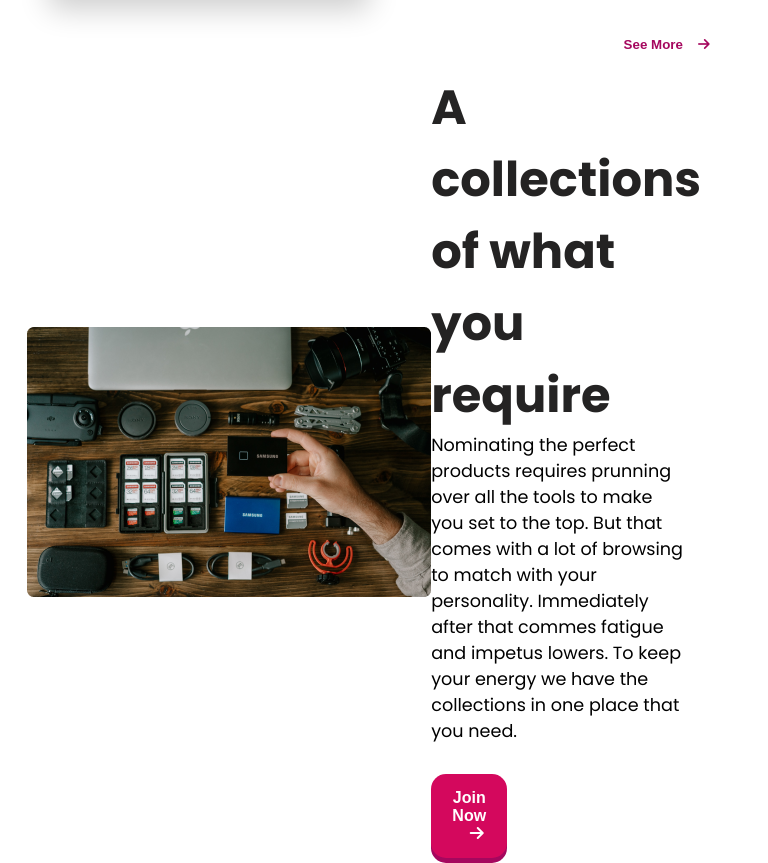
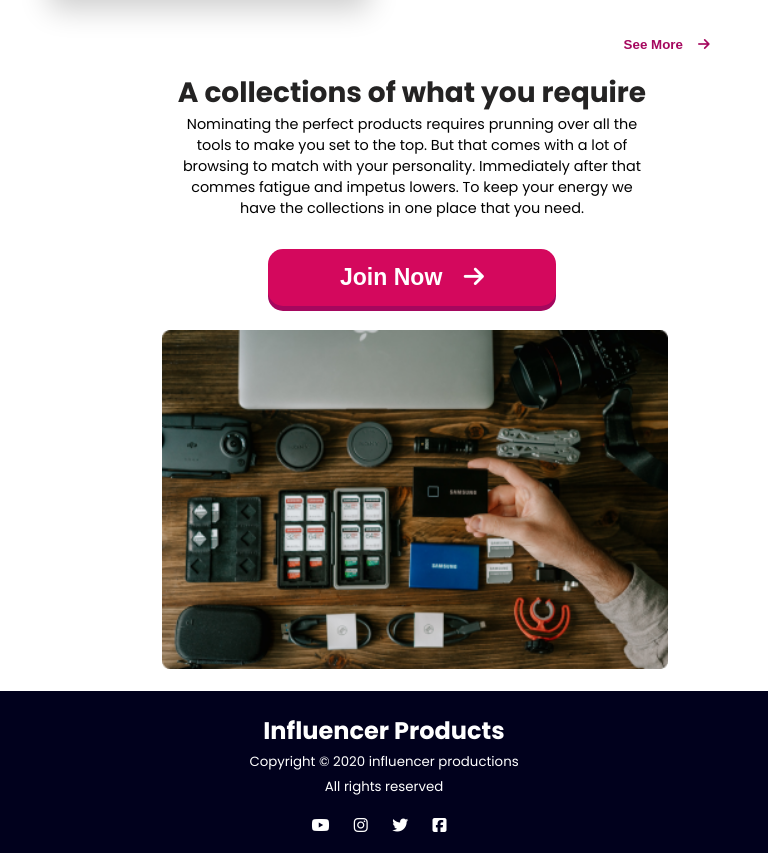
Before and after one commit to KaziShawon/Influencer-website, a plain HTML site: page index.html in a window 768 px wide. Shown: the part 3145-4008 px from the top of the page. Drawn offline with Linux system fonts and the light colour scheme.

Commit message:
hopefully getting 50marks

```diff
--- a/styles/style.css
+++ b/styles/style.css
@@ -152,7 +152,9 @@ nav{
     width: auto;
 }
 
-/* Collections */
+/*~~~~~~~~~~~~~~~~~~~~~~~~~~~~~~~~~~~~~
+>>>>>>>>>>>>> Collections <<<<<<<<<<<<<
+~~~~~~~~~~~~~~~~~~~~~~~~~~~~~~~~~~~~~~~*/
 #popular-collection{
     padding-bottom: 2vh;
 }
@@ -235,7 +237,8 @@ nav{
     font-size: 6vh;
 }
 .featured-des p{
-    font-size: 2.2vh;
+    width: 80%;
+    font-size: 2.8vh;
 }
 .featured-des button{
     width: 30%;
@@ -355,9 +358,9 @@ nav{
         left: calc(100% - 50px);
         margin-top: 40px;
     }
-    /* /* --------------------------------------------
+    /* -------------------------------------------
     >>>>>>>> A collections what you require <<<<<<<
-    ----------------------------------------------- */
+    ----------------------------------------------  */
      .featured-product{
         right: 3.8vh;
         display: grid;
@@ -477,4 +480,43 @@ nav{
     #nav-toggler:checked ~ .navigation{
         transform: translateY(0px);
     }
+    /* --------------------------------------------
+      >>>>>>>> A collections what you require <<<<<<<
+    ----------------------------------------------- */
+    .featured-product{
+        right: 3.8vh;
+        display: grid;
+        grid-template-columns: 1fr;
+    }
+
+    .featured-img img{
+        height: 88%;
+        width: 88%;
+        object-fit: cover;
+    }
+    .featured-img{
+        margin-top: 3vh;
+        padding-left: 5vw;
+        order: 2;
+    }
+    .featured-des{
+        display: flex;
+        flex-direction: column;
+        justify-content: center;
+        align-items: center;
+        order: 1;
+    }
+    .featured-des h2{
+        font-size: 3.5vh;
+        text-align: center;
+    }
+    .featured-des p{
+        font-size: 1.8vh;
+        text-align: center;
+
+    }
+    .featured-des button{
+        font-size: 3vw;
+        width: 50%;
+    }
 }
```
